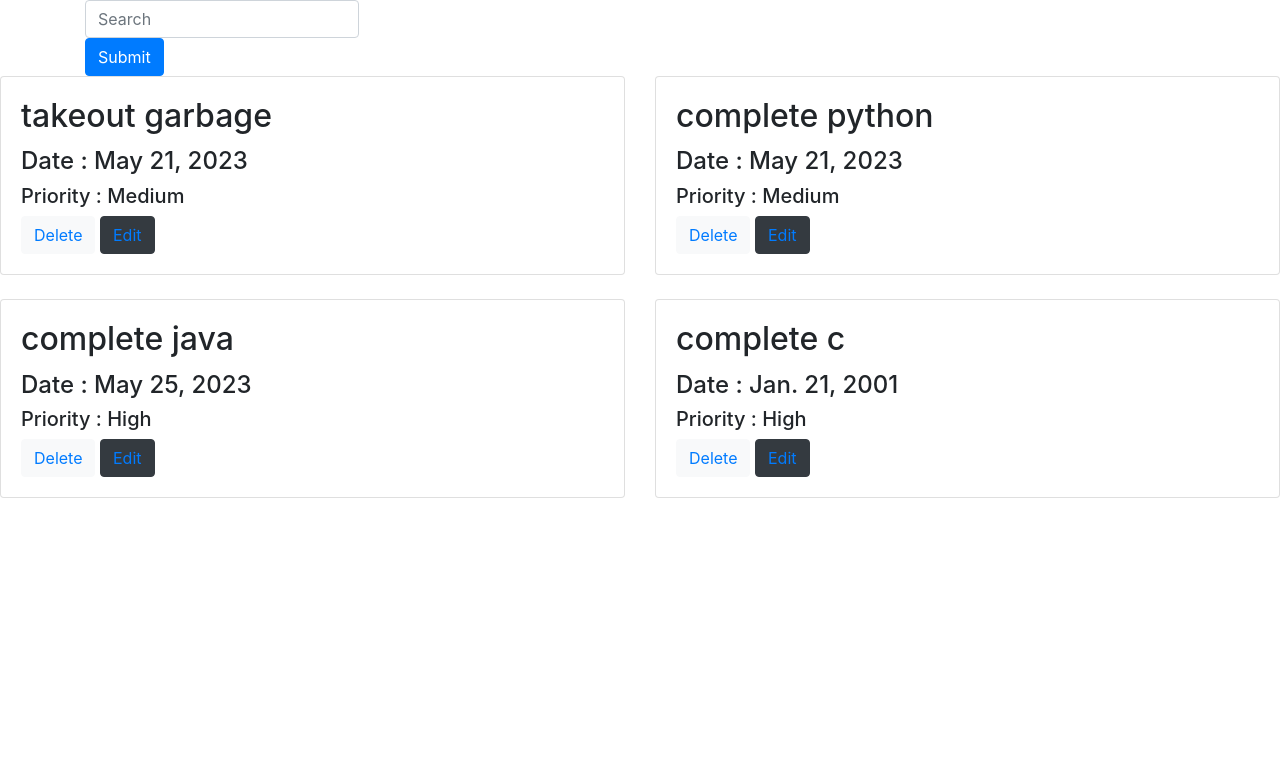
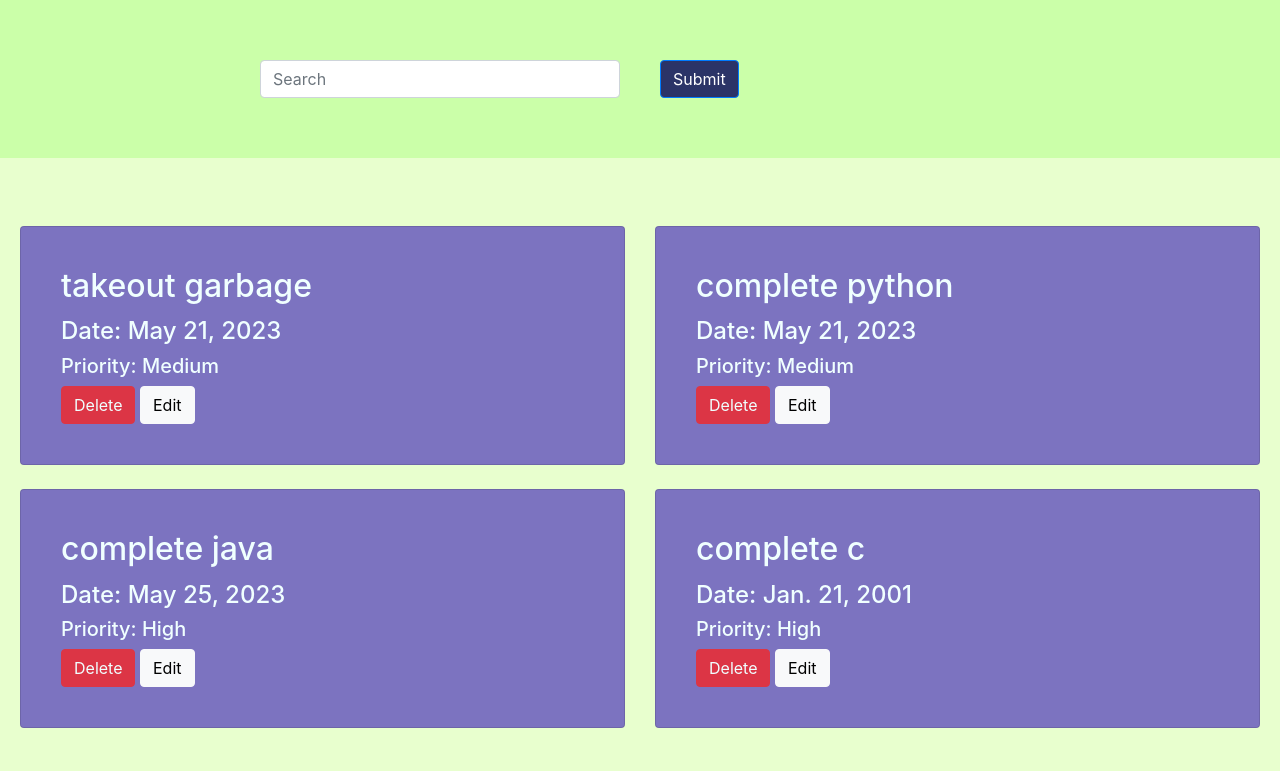
Before and after one commit to NivedhBenny/todo_list, a Django app: page /view_todo in a window 1280 px wide. Shown: the top 771 px of the page. Run offline with Django 4.2, Linux system fonts and the light colour scheme; data comes from the database, SQL or seed files in the repository.

Commit message:
modified the looks

```diff
--- a/todoapp/templates/result.html
+++ b/todoapp/templates/result.html
@@ -4,43 +4,65 @@
     <meta charset="UTF-8">
     <meta http-equiv="X-UA-Compatible" content="IE=edge">
     <meta name="viewport" content="width=device-width, initial-scale=1.0">
-    <title>database</title>
+    <title>To-Do</title>
     <link rel="stylesheet" href="https://cdn.jsdelivr.net/npm/bootstrap@4.6.2/dist/css/bootstrap.min.css" integrity="sha384-xOolHFLEh07PJGoPkLv1IbcEPTNtaed2xpHsD9ESMhqIYd0nLMwNLD69Npy4HI+N" crossorigin="anonymous">
-
+    <style>
+        body {
+            background-color: #E8FFCE;
+        }
+        .container {
+            background-color: #CBFFA9;
+            margin: 0;
+            padding: 20px;
+            max-width: 100%;
+        }
+        .row {
+            display: flex;
+            justify-content: center;
+            padding: 20px;
+        }
+        .col-sm {
+            flex: 1;
+            padding: 20px;
+            max-width: 400px;
+        }
+        .card {
+            background-color: #7C73C0;
+            color: azure;
+            padding: 20px;
+        }
+    </style>
 </head>
 <body>
     <div class="container">
+        <form action="{% url 'search' %}" method="get">
             <div class="row">
-      <form action="{% url 'search' %}" method="get">
-    <div class="col-sm"><input class="form-control" type="text" placeholder="Search" name="query1"></div>
-    <div class="col-sm"><button type="submit" class="btn btn-primary">Submit</button></div>
+                <div class="col-sm">
+                    <input class="form-control" type="text" placeholder="Search" name="query1">
+                </div>
+                <div class="col-sm">
+                    <button type="submit" class="btn btn-primary" style="background-color: #2B3467;">Submit</button>
+                </div>
+            </div>
         </form>
     </div>
-  </div>
-    <div class="row row-cols-1 row-cols-md-2">
+    <div class="row row-cols-1 row-cols-md-2 mt-5">
         {% for i in data %}
         <div class="col mb-4">
             <div class="card">
-
                 <div class="card-body">
                     <h2 class="card-title">{{i.Title}}</h2>
-              <h4>Date : {{i.Date}} </h4>
-              <h5>Priority : {{i.Priority}}</h5>
-              <button type="button" class="btn btn-light"><a href="{% url 'delete_todo' i.id %}">Delete</a></button>
-              <button type="button" class="btn btn-dark"><a href="{% url 'edit' i.id %}">Edit</a></button>
+                    <h4>Date: {{i.Date}}</h4>
+                    <h5>Priority: {{i.Priority}}</h5>
+                    <button type="button" class="btn btn-danger"><a href="{% url 'delete_todo' i.id %}" style="color: azure;">Delete</a></button>
+                    <button type="button" class="btn btn-light"><a href="{% url 'edit' i.id %}" style="color: black;">Edit</a></button>
                 </div>
             </div>
         </div>
         {% endfor %}
+    </div>
 
-
-        </div>
-      </div>
     <script src="https://cdn.jsdelivr.net/npm/jquery@3.5.1/dist/jquery.slim.min.js" integrity="sha384-DfXdz2htPH0lsSSs5nCTpuj/zy4C+OGpamoFVy38MVBnE+IbbVYUew+OrCXaRkfj" crossorigin="anonymous"></script>
     <script src="https://cdn.jsdelivr.net/npm/bootstrap@4.6.2/dist/js/bootstrap.bundle.min.js" integrity="sha384-Fy6S3B9q64WdZWQUiU+q4/2Lc9npb8tCaSX9FK7E8HnRr0Jz8D6OP9dO5Vg3Q9ct" crossorigin="anonymous"></script>
-<script src="https://cdn.jsdelivr.net/npm/jquery@3.5.1/dist/jquery.slim.min.js" integrity="sha384-DfXdz2htPH0lsSSs5nCTpuj/zy4C+OGpamoFVy38MVBnE+IbbVYUew+OrCXaRkfj" crossorigin="anonymous"></script>
-<script src="https://cdn.jsdelivr.net/npm/popper.js@1.16.1/dist/umd/popper.min.js" integrity="sha384-9/reFTGAW83EW2RDu2S0VKaIzap3H66lZH81PoYlFhbGU+6BZp6G7niu735Sk7lN" crossorigin="anonymous"></script>
-<script src="https://cdn.jsdelivr.net/npm/bootstrap@4.6.2/dist/js/bootstrap.min.js" integrity="sha384-+sLIOodYLS7CIrQpBjl+C7nPvqq+FbNUBDunl/OZv93DB7Ln/533i8e/mZXLi/P+" crossorigin="anonymous"></script>
-
 </body>
 </html>
```
Also changed, not shown: todoapp/templates/edit.html (+28 -1 lines), todoapp/templates/index.html (+2 -28 lines), todoapp/templates/search.html (+27 -2 lines). Lines whose indentation alone changed are shown as unchanged.
